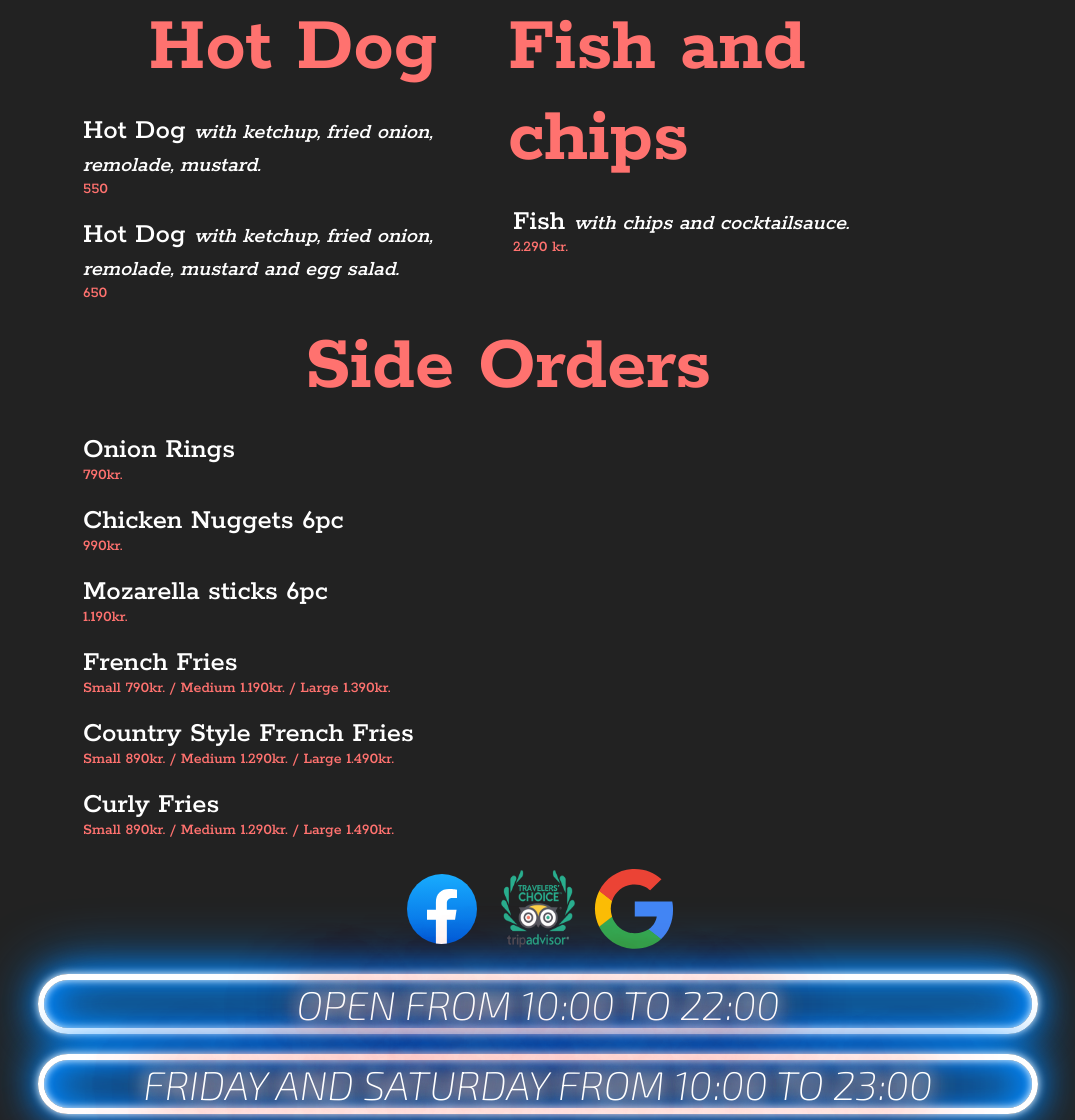
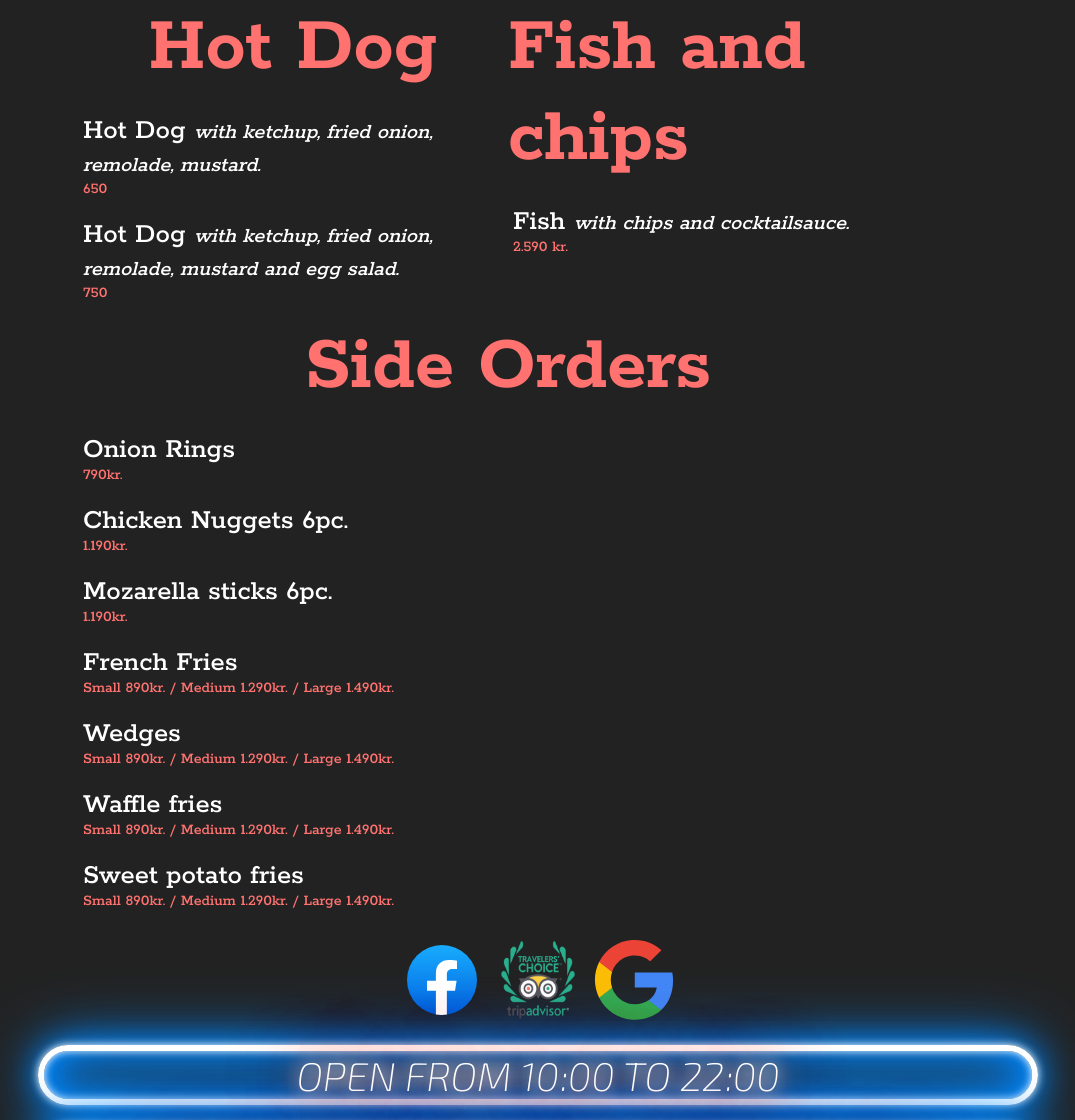
Before and after one commit to UngoKef/ungo.github.io, a website: page english_menu_ungo.html in a window 1280 px wide. Shown: the part 4233-5353 px from the top of the page, without its empty margins (132-1207 px from the left). Drawn offline with Linux system fonts and the light colour scheme.

Commit message:
laga verðið

```diff
--- a/english_menu_ungo.html
+++ b/english_menu_ungo.html
@@ -363,11 +363,11 @@
               </div>
               <div class="pylsurOgFiskur__items">
                 <div class="nafn"><span>Hot Dog</span> <em class="italicAndSmaller">with ketchup, fried onion, remolade, mustard.</em></div>
-                <div class="verd">550</div>
+                <div class="verd">650</div>
               </div>
               <div class="pylsurOgFiskur__items">
                 <div class="nafn"><span>Hot Dog</span> <em class="italicAndSmaller">with ketchup, fried onion, remolade, mustard and egg salad.</em></div>
-                <div class="verd">650</div>
+                <div class="verd">750</div>
               </div>
             </div>
 
@@ -377,7 +377,7 @@
               </div>
               <div class="pylsurOgFiskur__items">
                 <div class="nafn"><span>Fish</span> <em class="italicAndSmaller">with chips and cocktailsauce.</em></div>
-                <div class="verd">2.290 kr.</div>
+                <div class="verd">2.590 kr.</div>
               </div>
             </div>
           </div>
@@ -391,25 +391,37 @@
             <div class="verd">790kr.</div>
           </div>
           <div class="medlaeti__items">
-            <div class="nafn">Chicken Nuggets 6pc</div>
-            <div class="verd">990kr.</div>
+            <div class="nafn">Chicken Nuggets 6pc.</div>
+            <div class="verd">1.190kr.</div>
           </div>
           <div class="medlaeti__items">
-            <div class="nafn">Mozarella sticks 6pc</div>
+            <div class="nafn">Mozarella sticks 6pc.</div>
             <div class="verd">1.190kr.</div>
           </div>
           <div class="medlaeti__items">
             <div class="nafn">French Fries</div>
-            <div class="verd">Small 790kr. / Medium 1.190kr. / Large 1.390kr.</div>
-          </div>
-          <div class="medlaeti__items">
-            <div class="nafn">Country Style French Fries</div>
             <div class="verd">Small 890kr. / Medium 1.290kr. / Large 1.490kr.</div>
           </div>
           <div class="medlaeti__items">
-            <div class="nafn">Curly Fries</div>
+            <div class="nafn">Wedges</div>
             <div class="verd">Small 890kr. / Medium 1.290kr. / Large 1.490kr.</div>
           </div>
+          <div class="medlaeti__items">
+            <div class="nafn">Waffle fries</div>
+            <div class="verd">Small 890kr. / Medium 1.290kr. / Large 1.490kr.</div>
+          </div>
+          <div class="medlaeti__items">
+            <div class="nafn">Sweet potato fries</div>
+            <div class="verd">Small 890kr. / Medium 1.290kr. / Large 1.490kr.</div>
+          </div>
+          <!-- <div class="medlaeti__items">
+               <div class="nafn">Country Style French Fries</div>
+               <div class="verd">Small 890kr. / Medium 1.290kr. / Large 1.490kr.</div>
+               </div>
+               <div class="medlaeti__items">
+               <div class="nafn">Curly Fries</div>
+               <div class="verd">Small 890kr. / Medium 1.290kr. / Large 1.490kr.</div>
+               </div> -->
         </div>
       </div>
     </main>
```
Also changed, not shown: index.html (+13 -9 lines).
